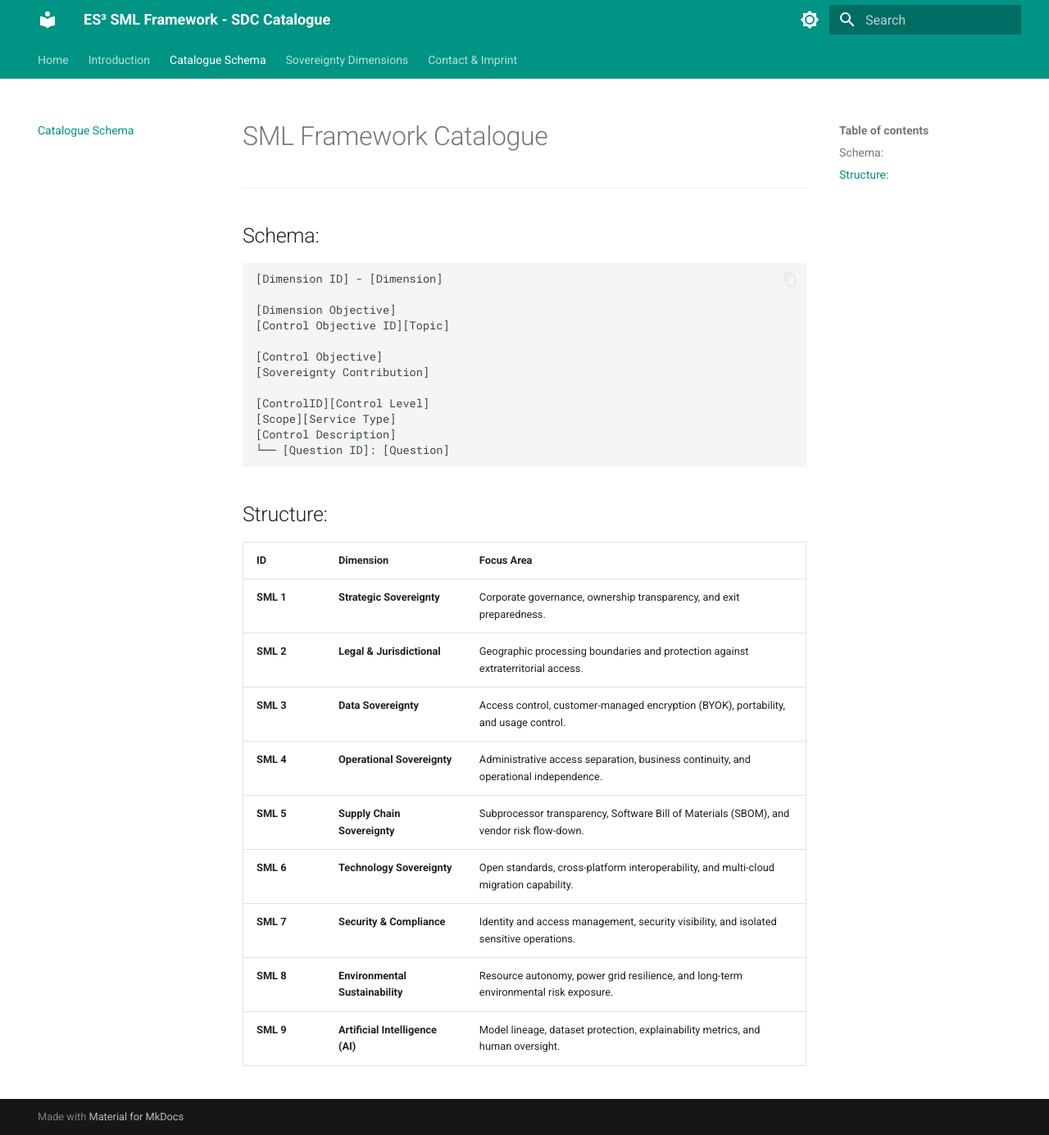
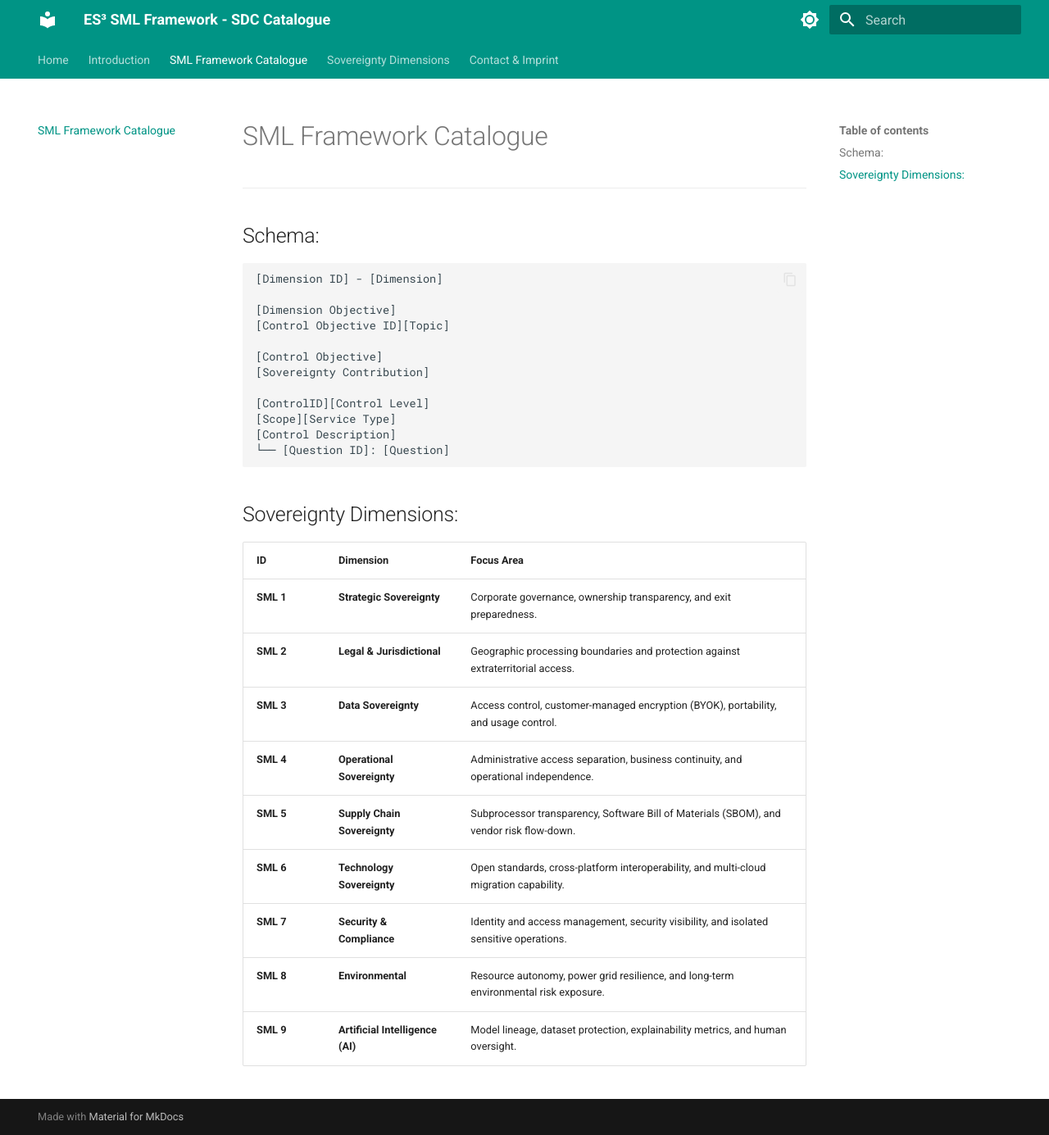
Before and after one commit to es3-sml/es3-sml, an MkDocs documentation site: the page built from docs/schema.md, in a window 1280 px wide and 1385 px high. Shown: the whole window at 82% size. Built offline with MkDocs 1.6.1 and Material for MkDocs 9.7.7, drawn with Linux system fonts in a browser that asks for light colours.

Commit message:
Remove some minor bugs Signed-off-by: Andy Riexinger <andreas_horst.riexinger@digits.schwarz>

````diff
--- a/docs/schema.md
+++ b/docs/schema.md
@@ -20,7 +20,7 @@
 ```
 
 
-## Structure:
+## Sovereignty Dimensions:
 | ID | Dimension | Focus Area |
 |---|---|---|
 | **SML 1** | **Strategic Sovereignty** | Corporate governance, ownership transparency, and exit preparedness. |
@@ -30,5 +30,5 @@
 | **SML 5** | **Supply Chain Sovereignty** | Subprocessor transparency, Software Bill of Materials (SBOM), and vendor risk flow-down. |
 | **SML 6** | **Technology Sovereignty** | Open standards, cross-platform interoperability, and multi-cloud migration capability. |
 | **SML 7** | **Security & Compliance** | Identity and access management, security visibility, and isolated sensitive operations. |
-| **SML 8** | **Environmental Sustainability** | Resource autonomy, power grid resilience, and long-term environmental risk exposure. |
+| **SML 8** | **Environmental** | Resource autonomy, power grid resilience, and long-term environmental risk exposure. |
 | **SML 9** | **Artificial Intelligence (AI)** | Model lineage, dataset protection, explainability metrics, and human oversight. |
--- a/mkdocs.yml
+++ b/mkdocs.yml
@@ -54,7 +54,7 @@ markdown_extensions:
 nav:
   - Home: index.md
   - Introduction: introduction.md
-  - Catalogue Schema: schema.md
+  - SML Framework Catalogue: schema.md
   - Sovereignty Dimensions:
       - SML 1 - Strategic: dimensions/sml1-strategic.md
       - SML 2 - Legal & Jurisdictional: dimensions/sml2-legal.md
````
Also changed, not shown: docs/contact.md (+1 -1 lines), docs/dimensions/sml8-environmental.md (+1 -1 lines).
